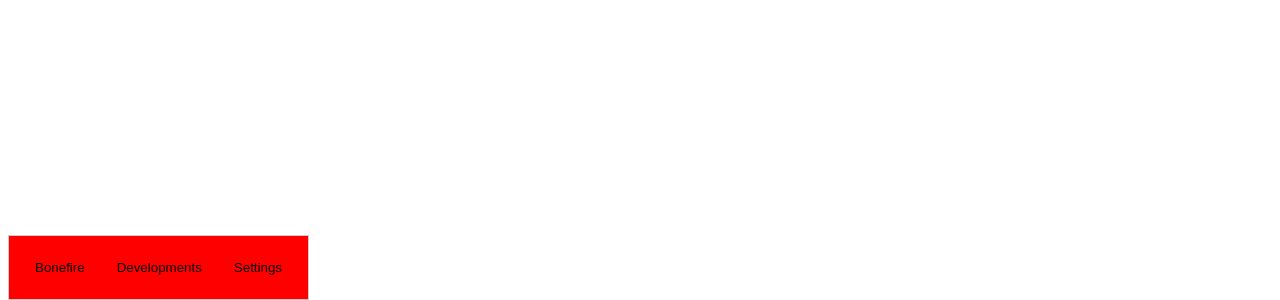
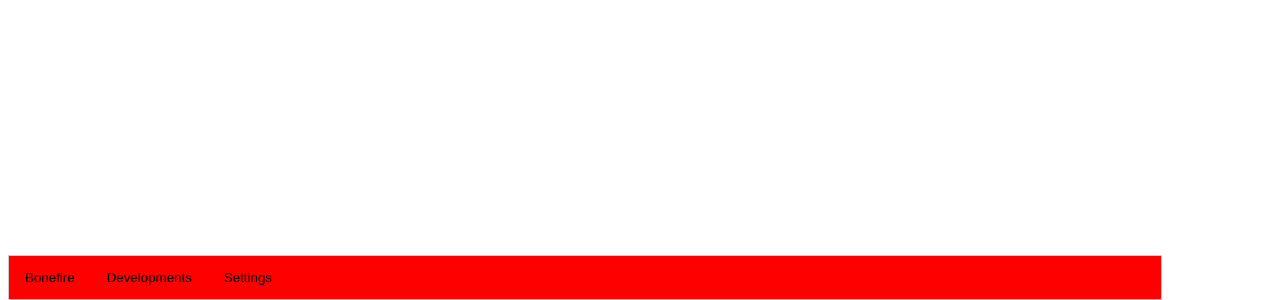
Before and after one commit to drynyn/best_button, a plain HTML site: page index.html in a window 1280 px wide. Shown: the part 500-800 px from the top of the page. Drawn offline with Linux system fonts and the light colour scheme.

Commit message:
gui changes

```diff
--- a/interface.css
+++ b/interface.css
@@ -35,10 +35,12 @@
 }
 
 #navtabs {
-  position: fixed;
-  bottom: 0;
-  z-index: 999;
+   position:fixed;
+   bottom:0;
+   width:90%;
+   display:flex;
+   flex-direction:row;
   background: red;
   color: white;
-  padding: 10px;
+
 }
--- a/main.js
+++ b/main.js
@@ -58,7 +58,8 @@ function increaseboneScrap(number){
 		boneScrap = boneScrap + number;
 		document.getElementById("boneScrap").innerHTML = boneScrap
 }
-//utility functions
+//utility function
+
 function saveGame(){
 	var save = {
 		fireLevel: fireLevel,
```
Also changed, not shown: index.html (line endings or trailing spaces).
